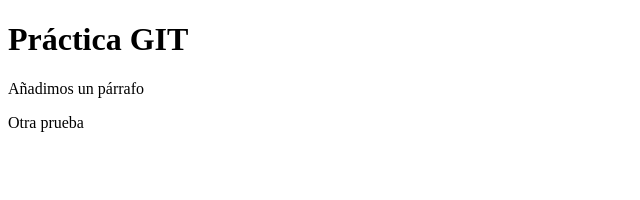
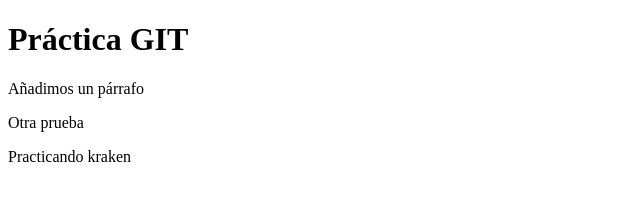
Before and after one commit to Guillejuelo/Prueba-clase-repositorio-remoto, a plain HTML site: page index.html in a window 1280 px wide. Shown: the whole page, without its empty margins (0-640 px from the left). Drawn offline with Linux system fonts and the light colour scheme.

Commit message:
Se vino otra prueba, es necesario poner un comentario para el commit en kraken

```diff
--- a/index.html
+++ b/index.html
@@ -10,5 +10,6 @@
     <h1>Práctica GIT</h1>
     <p>Añadimos un párrafo</p>
     <p>Otra prueba</p>
+    <p>Practicando kraken</p>
 </body>
 </html>
```
